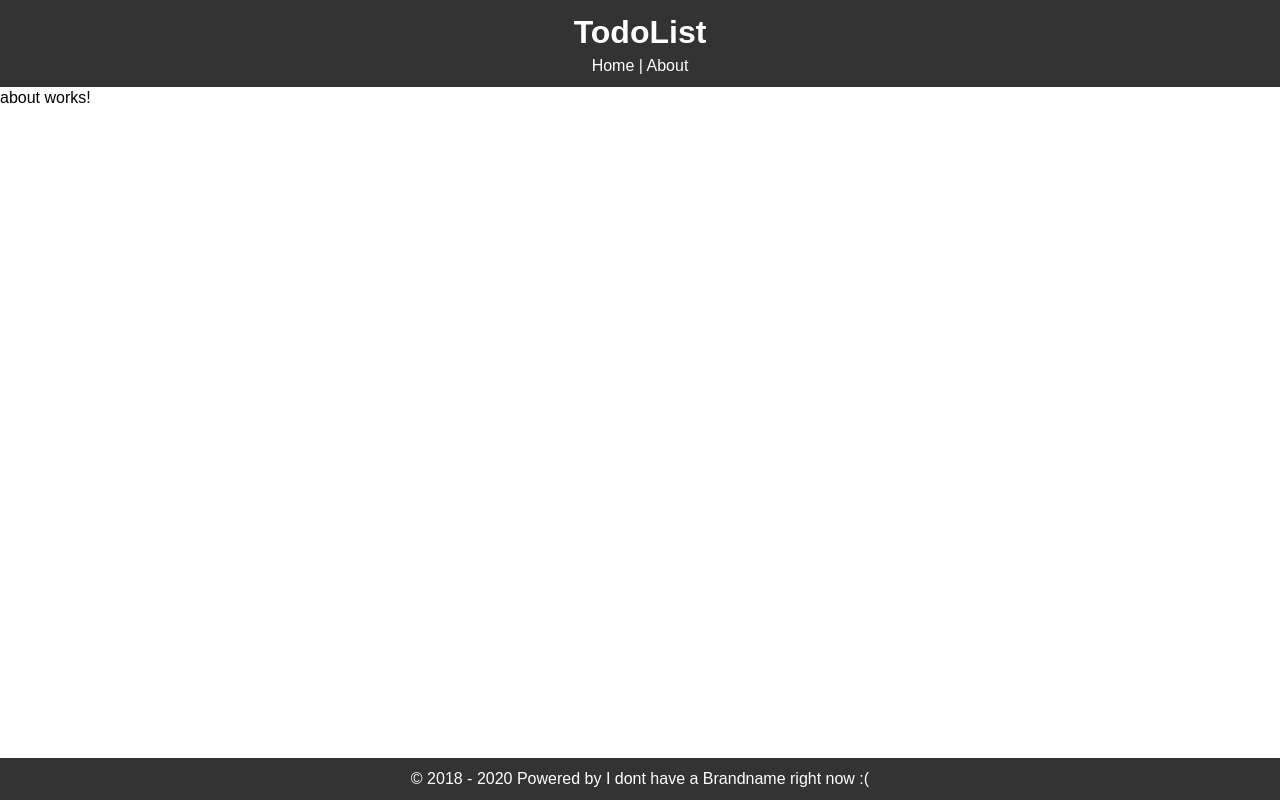
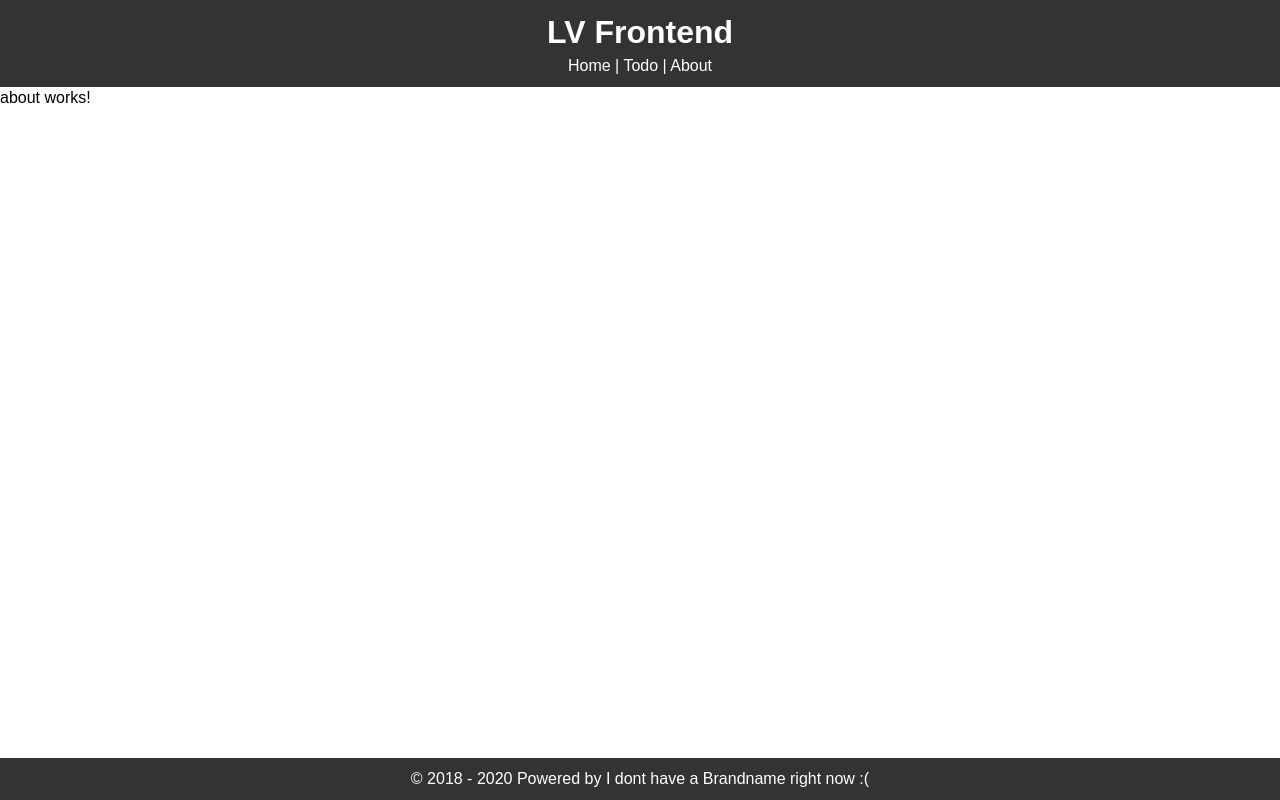
Before and after one commit to sselvanathan/ToDo-List, an Angular app: page /about in a window 1280 px wide. Built offline with nearby package versions, Linux system fonts and the light colour scheme.

Commit message:
Minor changes

```diff
--- a/package.json
+++ b/package.json
@@ -3,7 +3,7 @@
   "version": "0.0.0",
   "scripts": {
     "ng": "ng",
-    "start": "ng serve",
+    "start": "ng serve -o",
     "build": "ng build",
     "test": "ng test",
     "lint": "ng lint",
--- a/src/app/components/add-todo/add-todo.component.css
+++ b/src/app/components/add-todo/add-todo.component.css
@@ -1,12 +1,12 @@
-.form {
+.form label {
   display: flex;
 }
 
-.form input[type='text'] {
+.form label input[type='text'] {
   padding: 5px;
   flex: 10;
 }
 
-.form input[type='submit'] {
+.form label input[type='submit'] {
   flex: 2;
 }
--- a/src/app/components/add-todo/add-todo.component.html
+++ b/src/app/components/add-todo/add-todo.component.html
@@ -1,4 +1,6 @@
 <form class="form" (ngSubmit)="onSubmit()">
-  <input type="text" name="title" [(ngModel)]="title" placeholder="Add Todo...">
-  <input type="submit" value="Submit" class="btn">
+  <label>
+    <input type="text" name="title" [(ngModel)]="title" placeholder="Add Todo...">
+    <input type="submit" value="Submit" class="btn">
+  </label>
 </form>
--- a/src/app/components/layout/header/header.component.html
+++ b/src/app/components/layout/header/header.component.html
@@ -1,6 +1,6 @@
 <header class="header">
-  <h1>TodoList</h1>
+  <h1>LV Frontend</h1>
   <nav>
-    <a routerLink="/">Home</a> | <a routerLink="/about">About</a>
+    <a routerLink="/">Home</a> | <a routerLink="/todo">Todo</a> | <a routerLink="/about">About</a>
   </nav>
 </header>
--- a/src/app/services/todo.service.ts
+++ b/src/app/services/todo.service.ts
@@ -13,7 +13,7 @@ const httpOptions = {
   providedIn: 'root'
 })
 export class TodoService {
-  todosUrl = 'https:jsonplaceholder.typicode.com/todos';
+  todosUrl = 'http://localhost:80/todo';
   todosLimit = '?_limit=5';
 
   constructor(private http: HttpClient) {
```
